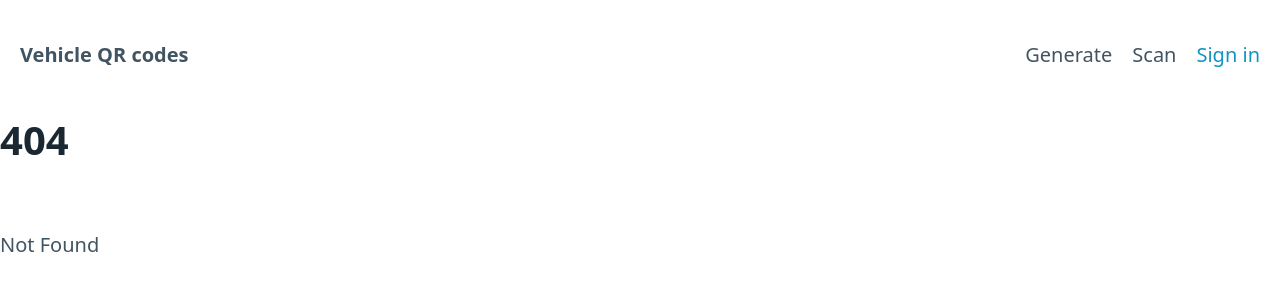
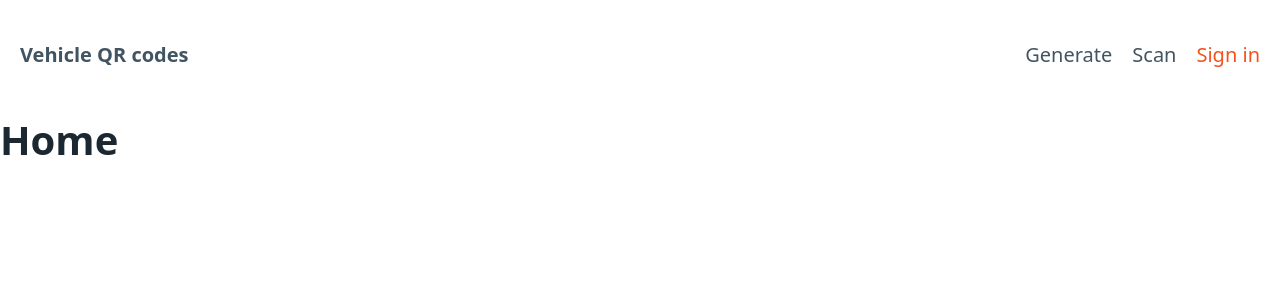
Before and after one commit to kurayami07734/vehicle-qr-generator, a SvelteKit app: page / in a window 1280 px wide. Before the commit this address had no page. Shown: the top 300 px of the page. Built offline with nearby package versions, Linux system fonts and the light colour scheme.

Commit message:
google auth is working

```diff
--- a/package.json
+++ b/package.json
@@ -26,5 +26,8 @@
 		"typescript": "^5.0.0",
 		"vite": "^4.4.2"
 	},
-	"type": "module"
+	"type": "module",
+	"dependencies": {
+		"firebase": "^10.4.0"
+	}
 }
--- /dev/null
+++ b/src/app.css
@@ -0,0 +1,35 @@
+[data-theme='light'],
+:root:not([data-theme='dark']) {
+	--primary: #f4511e;
+	--primary-hover: #e64a19;
+	--primary-focus: rgba(244, 81, 30, 0.125);
+	--primary-inverse: #fff;
+}
+
+/* Deep-orange Dark scheme (Auto) */
+/* Automatically enabled if user has Dark mode enabled */
+@media only screen and (prefers-color-scheme: dark) {
+	:root:not([data-theme]) {
+		--primary: #f4511e;
+		--primary-hover: #ff5722;
+		--primary-focus: rgba(244, 81, 30, 0.25);
+		--primary-inverse: #fff;
+	}
+}
+
+/* Deep-orange Dark scheme (Forced) */
+/* Enabled if forced with data-theme="dark" */
+[data-theme='dark'] {
+	--primary: #f4511e;
+	--primary-hover: #ff5722;
+	--primary-focus: rgba(244, 81, 30, 0.25);
+	--primary-inverse: #fff;
+}
+
+/* Deep-orange (Common styles) */
+:root {
+	--form-element-active-border-color: var(--primary);
+	--form-element-focus-color: var(--primary-focus);
+	--switch-color: var(--primary-inverse);
+	--switch-checked-background-color: var(--primary);
+}
--- a/src/lib/index.js
+++ /dev/null
@@ -1 +0,0 @@
-// place files you want to import through the `$lib` alias in this folder.
--- a/src/routes/+layout.svelte
+++ b/src/routes/+layout.svelte
@@ -1,5 +1,6 @@
 <script>
 	import '@picocss/pico';
+	import '../app.css';
 </script>
 
 <nav>
--- /dev/null
+++ b/src/routes/+page.svelte
@@ -0,0 +1 @@
+<h1>Home</h1>
```
Also changed, not shown: src/lib/authStore.ts (added, +10 -0 lines), src/lib/firebase.ts (added, +27 -0 lines), src/routes/login/+page.svelte (added, +31 -0 lines), src/routes/me/+page.svelte (added, +26 -0 lines), src/routes/me/+page.ts (added, +16 -0 lines), src/routes/sign-in/+page.svelte (deleted, +0 -8 lines), 1 other file (tests, documents, lock files or other folders).
